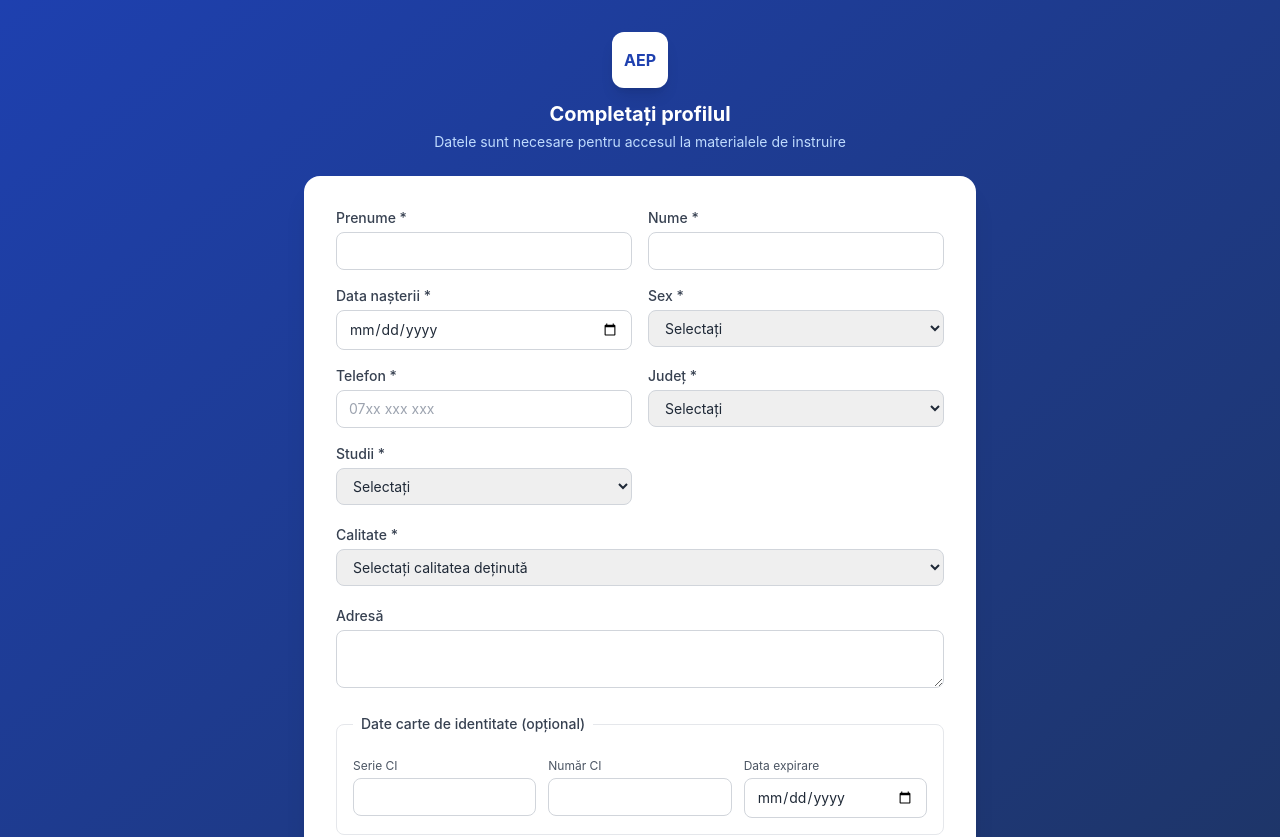
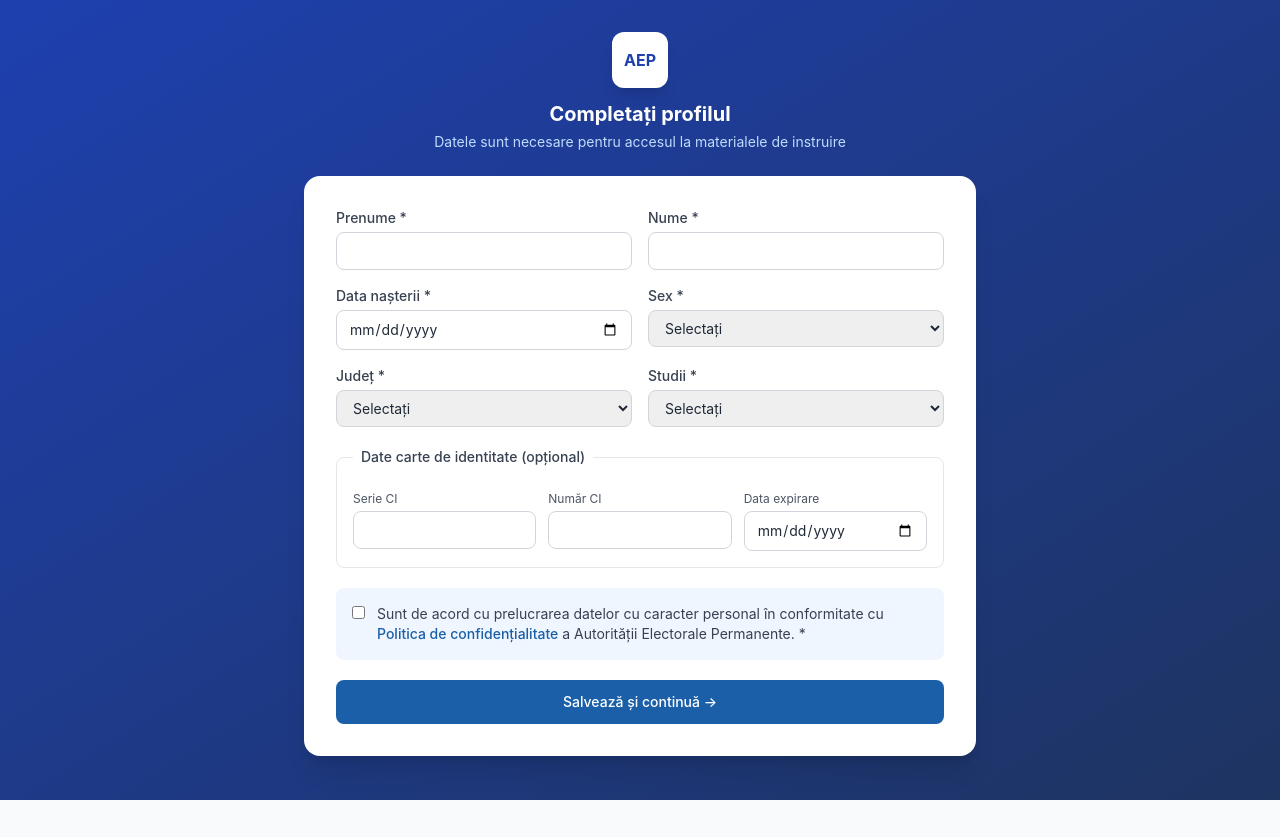
Before and after one commit to pli82/IDEE, a Next.js app: page /profile/complete in a window 1280 px wide. Shown: the top 837 px of the page. After the commit the page ends 800 px from the top, so only its background shows below. Built offline with nearby package versions, Linux system fonts and the light colour scheme.

Commit message:
Update page.tsx

```diff
--- a/src/app/profile/complete/page.tsx
+++ b/src/app/profile/complete/page.tsx
@@ -4,17 +4,10 @@ import { useRouter } from 'next/navigation'
 import { COUNTIES } from '@/lib/counties'
 
 const STUDII_OPTIONS = ['Liceale', 'Postliceale', 'Universitare (licență)', 'Master', 'Doctorat', 'Alt nivel']
-const CALITATE_OPTIONS = [
-  'Expert electoral înscris în Corpul experților electorali',
-  'Persoană care dorește să participe la examenul de admitere în Corpul experților electorali',
-  'Operator de calculator în cadrul birourilor electorale',
-  'Membru birou electoral',
-  'Alt rol în procesul electoral',
-]
 
 export default function ProfileCompletePage() {
   const router = useRouter()
-  const [form, setForm] = useState({ prenume: '', nume: '', dataNasterii: '', sex: '', phone: '', adresa: '', judetCode: '', studii: '', calitate: '', serieCI: '', numarCI: '', dataExpirareCI: '', gdprConsent: false })
+  const [form, setForm] = useState({ prenume: '', nume: '', dataNasterii: '', sex: '', judetCode: '', studii: '', serieCI: '', numarCI: '', dataExpirareCI: '', gdprConsent: false })
   const [error, setError] = useState('')
   const [loading, setLoading] = useState(false)
 
@@ -70,10 +63,6 @@ export default function ProfileCompletePage() {
                 </select>
               </div>
               <div>
-                <label className="label">Telefon *</label>
-                <input type="tel" required className="input" placeholder="07xx xxx xxx" value={form.phone} onChange={e => fi('phone', e.target.value)} />
-              </div>
-              <div>
                 <label className="label">Județ *</label>
                 <select required className="input" value={form.judetCode} onChange={e => fi('judetCode', e.target.value)}>
                   <option value="">Selectați</option>
@@ -87,19 +76,6 @@ export default function ProfileCompletePage() {
                   {STUDII_OPTIONS.map(s => <option key={s} value={s}>{s}</option>)}
                 </select>
               </div>
-            </div>
-
-            <div>
-              <label className="label">Calitate *</label>
-              <select required className="input" value={form.calitate} onChange={e => fi('calitate', e.target.value)}>
-                <option value="">Selectați calitatea deținută</option>
-                {CALITATE_OPTIONS.map(c => <option key={c} value={c}>{c}</option>)}
-              </select>
-            </div>
-
-            <div>
-              <label className="label">Adresă</label>
-              <textarea rows={2} className="input" value={form.adresa} onChange={e => fi('adresa', e.target.value)} />
             </div>
 
             <fieldset className="border border-gray-200 rounded-lg p-4">
```
